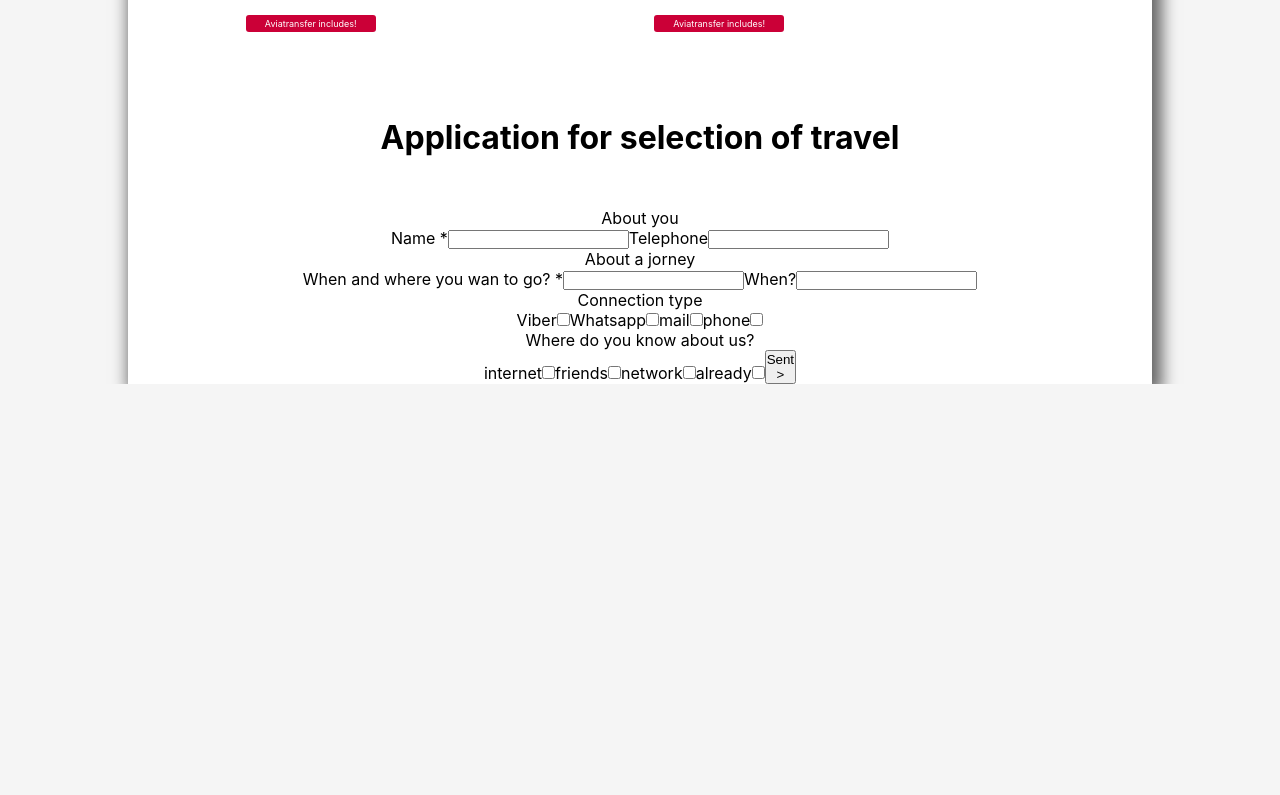
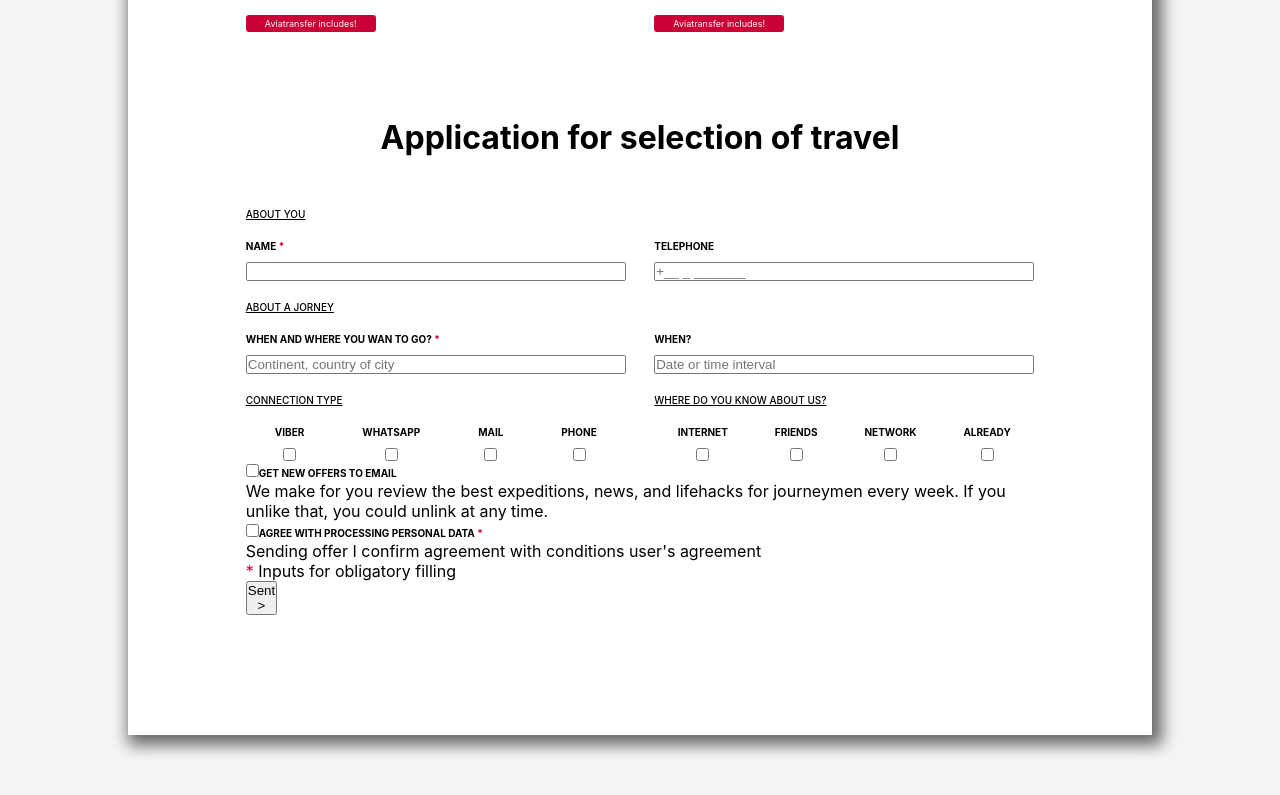
Before and after one commit to Alfi2490/task3, a React (Create React App) app: page / in a window 1280 px wide. Shown: the part 976-1771 px from the top of the page. Before the commit the page ends 1360 px from the top, so only its background shows below. Built offline with nearby package versions, Linux system fonts and the light colour scheme.

Commit message:
Form style in process

```diff
--- /dev/null
+++ b/src/components/Form/Form.css
@@ -0,0 +1,46 @@
+.Form {
+  width: 77%;
+  margin: 0 auto;
+  text-align: left;
+  margin-bottom: 70px;
+}
+.Form label {
+  font-size: 10px;
+  text-transform: uppercase;
+  font-weight: 700;
+  margin-bottom: 10px;
+}
+.Form .FormPart {
+  font-size: 10px;
+  font-weight: 500;
+  text-transform: uppercase;
+  text-decoration: underline;
+  margin-bottom: 20px;
+}
+.Form .AboutYou {
+  display: flex;
+  justify-content: space-between;
+}
+.Form .AboutYou .FormGroupe {
+  width: 380px;
+  display: flex;
+  flex-direction: column;
+  margin-bottom: 20px;
+}
+.Form .AboutYou .FormGroupeBottom {
+  width: 380px;
+  display: flex;
+  flex-wrap: wrap;
+  justify-content: space-around;
+}
+.Form .AboutYou .FormGroupeBottom .Bottom {
+  width: 100%;
+}
+.Form .AboutYou .FormGroupeBottom .CheckboxGroupe {
+  display: flex;
+  flex-direction: column;
+  align-items: center;
+}
+.Form .ButtonSubmit {
+  margin-bottom: 120px;
+}/*# sourceMappingURL=Form.css.map */
--- a/src/components/Form/Form.jsx
+++ b/src/components/Form/Form.jsx
@@ -1,4 +1,5 @@
 import { useFormik } from 'formik';
+import './Form.css';
 
 function Form() {
 
@@ -24,41 +25,84 @@ function Form() {
         }
     })
 
-    return <form onSubmit={formik.handleSubmit}>
+    const star = <span style={{color: '#CB0037'}}>*</span>;
 
-        <p>About you</p>
-        <label htmlFor="name">Name *</label>
-        <input type="text" id="name" name="name" onChange={formik.handleChange} value={formik.values.name} />
+    return <form className="Form" onSubmit={formik.handleSubmit}>
+        <p className="FormPart">About you</p>
+        <div className="AboutYou">
+            <div className="FormGroupe">
+                <label htmlFor="name">Name {star}</label>
+                <input type="text" id="name" name="name" onChange={formik.handleChange} value={formik.values.name} className="Input" />
+            </div>
+            <div className="FormGroupe">
                 <label htmlFor="tel">Telephone</label>
-        <input type="text" name="tel" id="tel" onChange={formik.handleChange} value={formik.values.tel} />
+                <input type="text" name="tel" id="tel" onChange={formik.handleChange} value={formik.values.tel} placeholder="+__ _ _______" className="Input" />
+             </div>
+        </div>
+        <p className="FormPart">About a jorney</p>
+        <div className="AboutYou">
+            <div className="FormGroupe">
+                <label htmlFor="place">When and where you wan to go? {star}</label>
+                <input type="text" name="place" id="place" onChange={formik.handleChange} value={formik.values.place} placeholder="Continent, country of city" className="Input" />
+            </div>
 
-        <p>About a jorney</p>
-        <label htmlFor="place">When and where you wan to go? *</label>
-        <input type="text" name="place" id="place" onChange={formik.handleChange} value={formik.values.place} />
+            <div className="FormGroupe">
                 <label htmlFor="date">When?</label>
-        <input type="text" name="date" id="date" onChange={formik.handleChange} value={formik.values.date} />
-
-        <p>Connection type</p>
+                <input type="text" name="date" id="date" onChange={formik.handleChange} value={formik.values.date} placeholder="Date or time interval" className="Input" />
+            </div>
+        </div>
+        <div className="AboutYou">
+            <div className="FormGroupeBottom">
+                <p className="FormPart Bottom">Connection type</p>
+                    <div className="CheckboxGroupe">
                         <label htmlFor="viber">Viber</label>
-        <input type="checkbox" name="viber" id="viber" onChange={formik.handleChange} value={formik.values.viber} />
+                        <input type="checkbox" name="viber" id="viber" onChange={formik.handleChange} value={formik.values.viber} className="CHeckBox" />
+                    </div>
+                    <div className="CheckboxGroupe">
                         <label htmlFor="whatsapp">Whatsapp</label>
-        <input type="checkbox" name="whatsapp" id="whatsapp" onChange={formik.handleChange} value={formik.values.whatsapp} />
+                        <input type="checkbox" name="whatsapp" id="whatsapp" onChange={formik.handleChange} value={formik.values.whatsapp} className="CHeckBox" />
+                    </div>
+                    <div className="CheckboxGroupe">
                         <label htmlFor="mail">mail</label>
-        <input type="checkbox" name="mail" id="mail" onChange={formik.handleChange} value={formik.values.mail} />
+                        <input type="checkbox" name="mail" id="mail" onChange={formik.handleChange} value={formik.values.mail} className="CHeckBox" />
+                    </div>
+                    <div className="CheckboxGroupe">
                         <label htmlFor="phone">phone</label>
-        <input type="checkbox" name="phone" id="phone" onChange={formik.handleChange} value={formik.values.phone} />
-
-        <p>Where do you know about us?</p>
+                        <input type="checkbox" name="phone" id="phone" onChange={formik.handleChange} value={formik.values.phone} className="CHeckBox" />
+                    </div>
+            </div>
+            <div className="FormGroupeBottom">
+                <p className="FormPart Bottom">Where do you know about us?</p>
+                    <div className="CheckboxGroupe">
                         <label htmlFor="internet">internet</label>
-        <input type="checkbox" name="internet" id="internet" onChange={formik.handleChange} value={formik.values.internet} />
+                        <input type="checkbox" name="internet" id="internet" onChange={formik.handleChange} value={formik.values.internet} className="CHeckBox" />
+                    </div>
+                    <div className="CheckboxGroupe">
                         <label htmlFor="friends">friends</label>
-        <input type="checkbox" name="friends" id="friends" onChange={formik.handleChange} value={formik.values.friends} />
+                        <input type="checkbox" name="friends" id="friends" onChange={formik.handleChange} value={formik.values.friends} className="CHeckBox" />
+                    </div>
+                    <div className="CheckboxGroupe">
                         <label htmlFor="network">network</label>
-        <input type="checkbox" name="network" id="network" onChange={formik.handleChange} value={formik.values.network} />
+                        <input type="checkbox" name="network" id="network" onChange={formik.handleChange} value={formik.values.network} className="CHeckBox" />
+                    </div>
+                    <div className="CheckboxGroupe">
                         <label htmlFor="already">already</label>
-        <input type="checkbox" name="alreadyalready" id="phone" onChange={formik.handleChange} value={formik.values.already} />
-
-        <button type="submit"><p>Sent</p><p>{String.fromCharCode(62)}</p></button>
+                        <input type="checkbox" name="alreadyalready" id="phone" onChange={formik.handleChange} value={formik.values.already} className="CHeckBox" />
+                    </div>
+            </div>
+        </div>
+        <div className="GetEmails">
+            <input type="checkbox" name="getEmails" id="getEmails" onChange={formik.handleChange} value={formik.values.getEmails} />
+            <label htmlFor="getEmails">Get new offers to email</label>
+            <p>We make for you review the best expeditions, news, and lifehacks for journeymen every week. If you unlike that, you could unlink at any time.</p>
+        </div>
+        <div className="Agreement">
+            <input type="checkbox" nmae="agreement" id="agreement" onChange={formik.handleChange} value={formik.values.agreement} />
+            <label htmlFor="agreement">Agree with processing personal data {star}</label>
+            <p>Sending offer I confirm agreement with conditions user's agreement</p>
+            <p>{star} Inputs for obligatory filling</p>
+        </div>
+        <button className="ButtonSubmit" type="submit"><p>Sent</p><p>{String.fromCharCode(62)}</p></button>
     </form>
 }
 
--- /dev/null
+++ b/src/components/Form/Form.scss
@@ -0,0 +1,70 @@
+.Form{
+
+    width: 77%;
+    margin: 0 auto;
+    text-align: left;
+    margin-bottom: 70px;
+
+    label {
+
+        font-size: 10px;
+        text-transform: uppercase;
+        font-weight: 700;
+        margin-bottom: 10px;
+
+    }
+
+    .FormPart {
+
+        font-size: 10px;
+        font-weight: 500;
+        text-transform: uppercase;
+        text-decoration: underline;
+        margin-bottom: 20px;
+
+    }
+
+    .AboutYou {
+
+        display: flex;
+        justify-content: space-between;
+
+        .FormGroupe {
+
+            width: 380px;
+            display: flex;
+            flex-direction: column;
+            margin-bottom: 20px;
+
+        }
+
+        .FormGroupeBottom {
+
+            width: 380px;
+            display: flex;
+            flex-wrap: wrap;
+            justify-content: space-around;
+
+            .Bottom {
+
+                width: 100%;
+
+            }
+
+            .CheckboxGroupe {
+
+                display: flex;
+                flex-direction: column;
+                align-items: center;
+
+            }
+
+        }
+
+    }
+
+    .ButtonSubmit {
+        margin-bottom: 120px;
+    }
+
+}
```
Also changed, not shown: 1 other file (tests, documents, lock files or other folders). Lines whose indentation alone changed are shown as unchanged.
